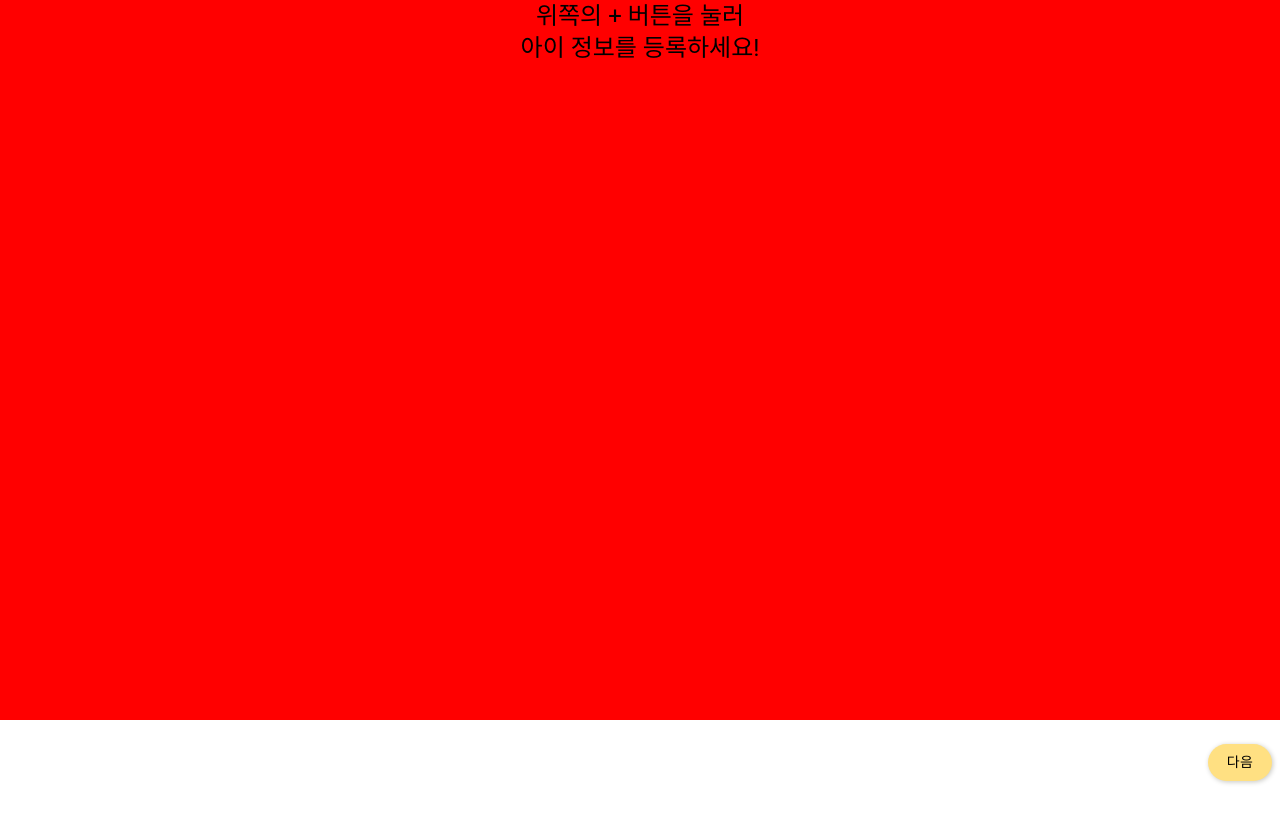
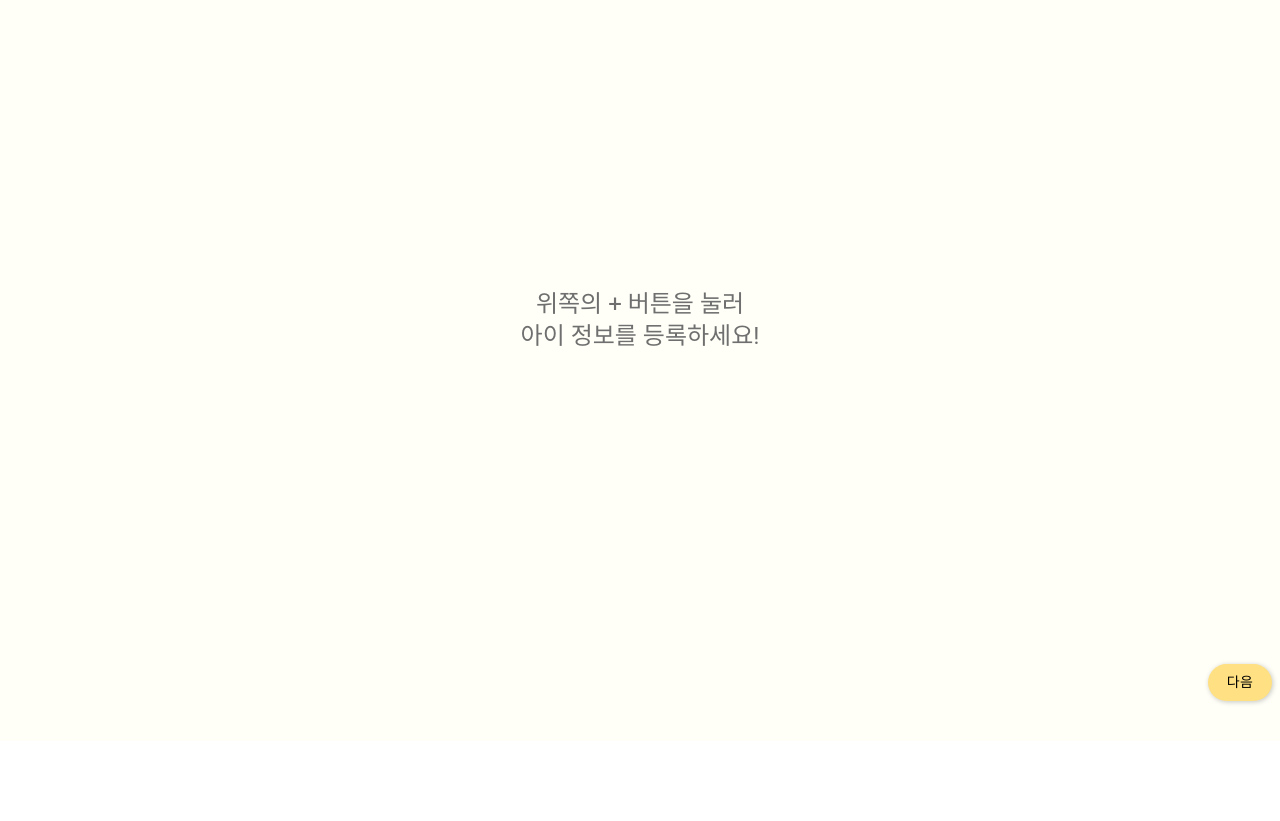
Before and after one commit to 0atx/GEURIME, a React (Create React App) app in the folder frontend/geurime/: page /registkids in a window 1280 px wide. After the commit the page ends 800 px from the top, so only its background shows below. Built offline with nearby package versions, Linux system fonts and the light colour scheme.

Commit message:
Feat: userinfo.js 레이아웃

```diff
--- a/frontend/geurime/src/pages/home/RegistKids.js
+++ b/frontend/geurime/src/pages/home/RegistKids.js
@@ -6,23 +6,34 @@ export default function RegistKids() {
   const [kids, setKids] = useState([]);
 
   return (
-    <Grid container alignItems="center">
-      <Grid item sx={{ background: "red", textAlign: "center", height: "90vh", width: "100vw" }}>
+    <Grid id="container">
+      <Grid
+        direction="row"
+        container
+        alignItems="center"
+        sx={{
+          textAlign: "center",
+          height: "80vh",
+          width: "100vw",
+        }}
+      >
         {kids.length == 0 ? (
-          <>
+          <Grid item xs={12} sx={{ color: "#6f6f6f" }}>
             <Typography align="center" variant="h5">
               위쪽의 + 버튼을 눌러
             </Typography>
             <Typography align="center" variant="h5">
               아이 정보를 등록하세요!
             </Typography>
-          </>
+          </Grid>
         ) : (
           <></>
         )}
       </Grid>
       <Grid container justifyContent="flex-end">
-        <Btn sx={{ marginBottom: "5vh", marginTop: "3vh", marginRight: "1vh" }}>다음</Btn>
+        <Btn onClick={{}} sx={{ marginBottom: "5vh", marginTop: "3vh", marginRight: "1vh" }}>
+          다음
+        </Btn>
       </Grid>
     </Grid>
   );
```
